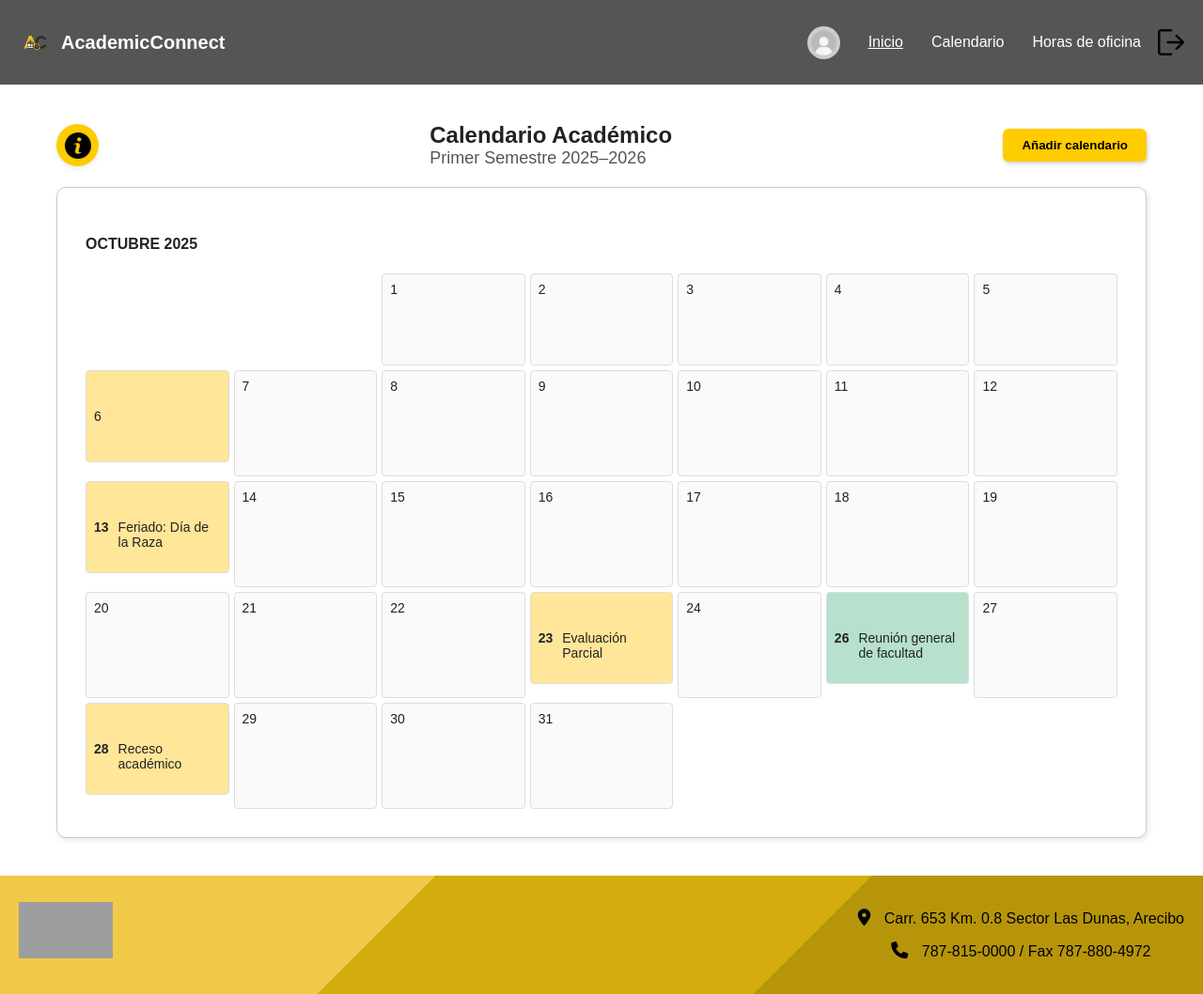
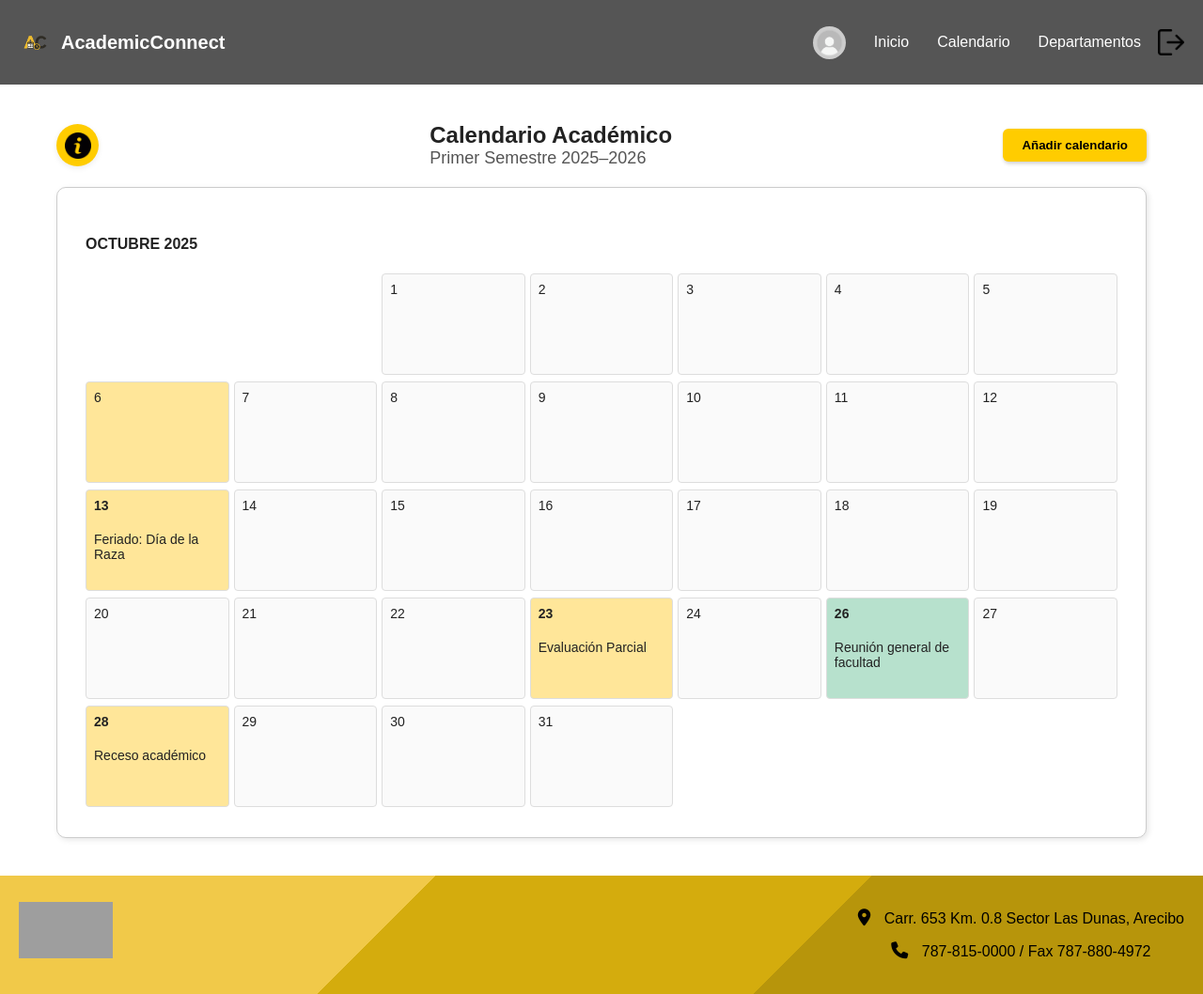
Before and after one commit to Ddeclet/Software_project, a Flask app: page /calendario in a window 1280 px wide. Shown: the whole page at 94% size. Run offline with Flask 3, Linux system fonts and the light colour scheme; the visitor is signed in with stand-in values (Sample User, id 1); some libraries are stand-ins or nearby versions; grey boxes are pictures that could not be loaded.

Commit message:
Editando el header de super admin y arreglando los días de eventos en el calendario

```diff
--- a/static/css/style.css
+++ b/static/css/style.css
@@ -269,16 +269,23 @@ a {
   display: grid;
   grid-template-columns: repeat(7, 1fr);
   gap: 5px;
+  grid-auto-rows: 110px;
 }
 
 .day {
+  height: 82%;
   border: 1px solid #ddd;
-  min-height: 80px;
   text-align: left;
   padding: 8px;
   font-size: 14px;
   border-radius: 4px;
   background-color: #fafafa;
+  display: flex;
+  flex-direction: column;
+  gap: 4px;
+  overflow: hidden;
+  align-items: flex-start;
+  justify-content: flex-start;
 }
 
 .day.event.yellow {
--- a/templates/calendario.html
+++ b/templates/calendario.html
@@ -30,9 +30,9 @@
         <div class="profile-icon">
           <img src="{{ url_for('static', filename='images/perfil.png') }}" alt="Perfil" class="profile-img">
         </div>
-        <a href="{{ url_for('superadmin_home') }}" class="active">Inicio</a>
+        <a href="{{ url_for('superadmin_home') }}">Inicio</a>
         <a href="{{ url_for('calendario') }}">Calendario</a>
-        <a href="{{ url_for('horas') }}">Horas de oficina</a>
+        <a href="{{ url_for('horas') }}">Departamentos</a>
         <a href="{{ url_for('logout') }}">
           <img src="{{ url_for('static', filename='images/logout.png') }}" alt="Logout" class="logout-icon">
         </a>
--- a/templates/editar_cuentas.html
+++ b/templates/editar_cuentas.html
@@ -17,10 +17,12 @@
 			</div>
 			<nav>
 				{% if session.role == "superadmin" %}
-					<a href="{{ url_for('superadmin_home') }}" class="nav-link">Inicio</a>
-					<div class="profile-container">
+					<div class="profile-icon">
 						<img src="{{ url_for('static', filename='images/perfil.png') }}" alt="Perfil" class="profile-img">
 					</div>
+					<a href="{{ url_for('superadmin_home') }}" class="nav-link">Inicio</a>
+					<a href="{{ url_for('calendario') }}" class="nav-link">Calendario</a>
+					<a href="{{ url_for('horas') }}" class="nav-link">Departamentos</a>
 					<a href="{{ url_for('login') }}">
 						<img src="{{ url_for('static', filename='images/logout.png') }}" alt="Logout" class="logout-icon">
 					</a>
--- a/templates/editar_horas.html
+++ b/templates/editar_horas.html
@@ -16,10 +16,12 @@
     </div>
     <nav>
       {% if session.role == "superadmin" %}
-					<a href="{{ url_for('superadmin_home') }}" class="nav-link">Inicio</a>
-					<div class="profile-container">
+					<div class="profile-icon">
 						<img src="{{ url_for('static', filename='images/perfil.png') }}" alt="Perfil" class="profile-img">
 					</div>
+          <a href="{{ url_for('superadmin_home') }}" class="nav-link">Inicio</a>
+          <a href="{{ url_for('calendario') }}" class="nav-link">Calendario</a>
+					<a href="{{ url_for('horas') }}" class="nav-link">Departamentos</a>
 					<a href="{{ url_for('login') }}">
 						<img src="{{ url_for('static', filename='images/logout.png') }}" alt="Logout" class="logout-icon">
 					</a>
--- a/templates/superadmin_home.html
+++ b/templates/superadmin_home.html
@@ -18,10 +18,12 @@
       </div>
 
       <nav>
-        <div class="profile-container">
+        <div class="profile-icon">
           <img src="{{ url_for('static', filename='images/perfil.png') }}" alt="Perfil" class="profile-img">
         </div>
-
+        <a href="{{ url_for('superadmin_home') }}" class="nav-link">Inicio</a>
+				<a href="{{ url_for('calendario') }}" class="nav-link">Calendario</a>
+				<a href="{{ url_for('horas') }}" class="nav-link">Departamentos</a>
         <a href="{{ url_for('login') }}">
           <img src="{{ url_for('static', filename='images/logout.png') }}" alt="Logout" class="logout-icon">
         </a>
```
